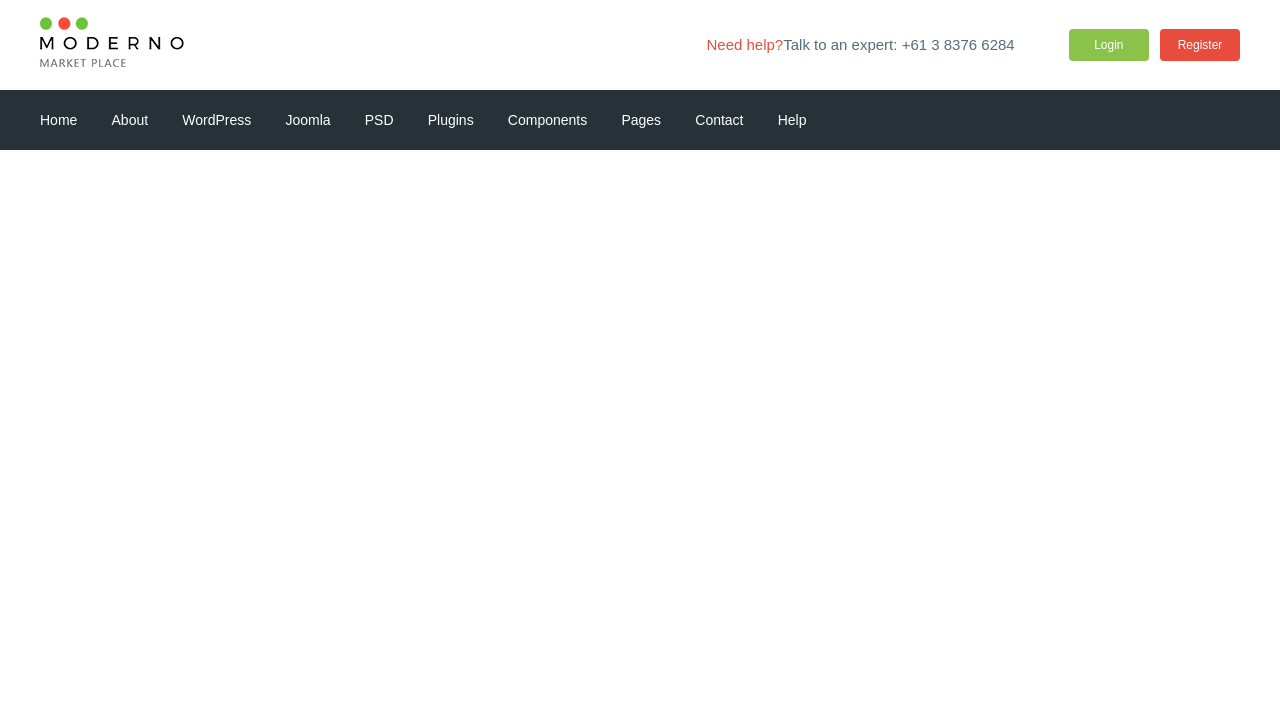
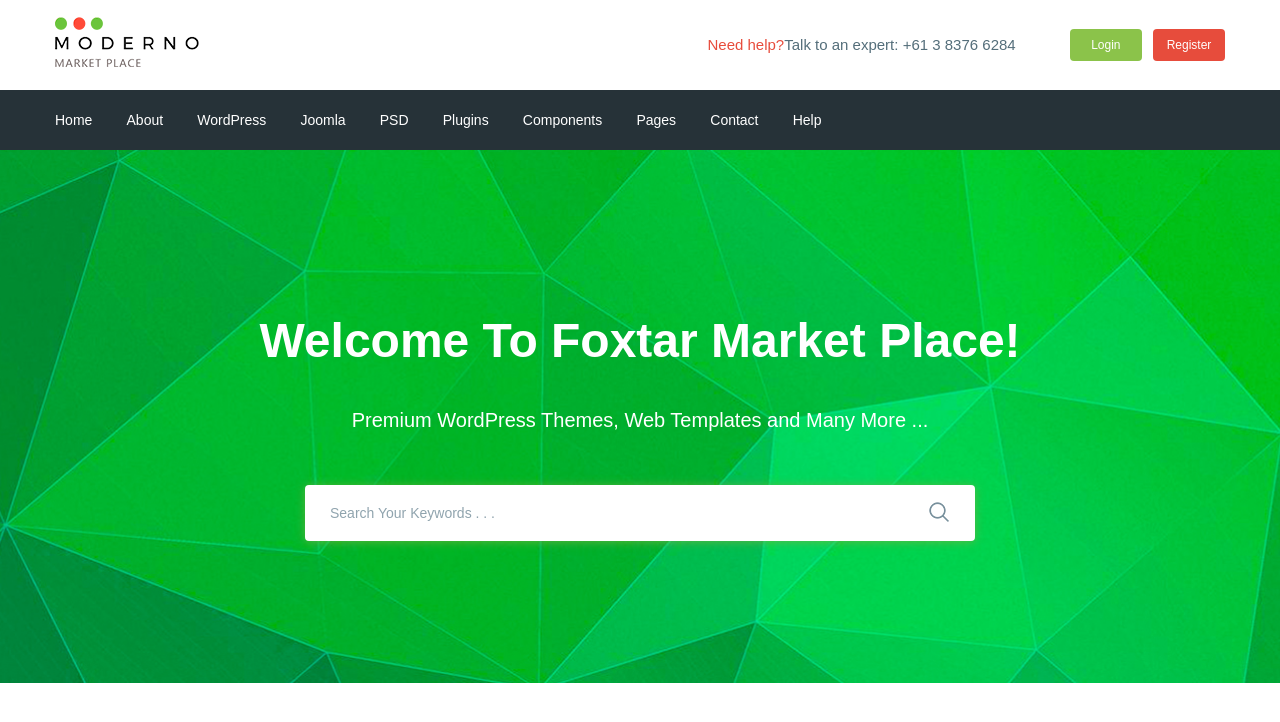
Before and after one commit to HermanZak/project8-Moderno, a website: page app/index.html in a window 1280 px wide. Drawn offline with nearby package versions, Linux system fonts and the light colour scheme; files that its build step writes are made by us from their sources.

Commit message:
added serch srction

```diff
--- a/app/index.html
+++ b/app/index.html
@@ -11,6 +11,8 @@
 </head>
 
 <body>
+
+    <!-- __________________________________HEADER__________________________________________________________ -->
 
     <header class="header">
         <div class="header__top">
@@ -55,11 +57,26 @@
                 </nav>
             </div>
         </div>
+    </header>
 
+    <!-- __________________________________SERCH__________________________________________________________ -->
 
-
-
-    </header>
+    <section class="serch" style="background-image: url(images/serch/bg.jpg);">
+        <div class="container">
+            <div class="serch__inner">
+                <div class="serch__inner-title">Welcome To Foxtar Market Place!</div>
+                <div class="serch__inner-text">Premium WordPress Themes, Web Templates and Many More ...</div>
+                <div class="serch__inner-form">
+                    <form>
+                        <input type="text" placeholder="Search Your Keywords . . ." required>
+                        <button type="submit">
+                            <img src="images/serch/icon.png" alt="">
+                        </button>
+                    </form>
+                </div>
+            </div>
+        </div>
+    </section>
 
 
     <script src="https://ajax.googleapis.com/ajax/libs/jquery/3.4.1/jquery.min.js"></script>
--- a/app/scss/_global.scss
+++ b/app/scss/_global.scss
@@ -5,7 +5,7 @@ html {
 *,
 *::before,
 *::after {
-    box-sizing: inherits;
+    box-sizing: inherit;
 }
 
 a {
--- a/app/scss/style.scss
+++ b/app/scss/style.scss
@@ -2,9 +2,9 @@
 @import 'global';
 @import 'fonts';
 
-// .header {}
+// _________________________________________________________________________________________________
 
-// .header__top {}
+// __________________________________HEADER__________________________________________________________
 
 .header__top__inner {
     display: flex;
@@ -14,9 +14,6 @@
 
 }
 
-
-// .header__logo {}
-
 .header__text {
     margin-left: auto;
     margin-right: 50px;
@@ -25,12 +22,6 @@
         color: $orange;
     }
 }
-
-// .header__phone {}
-
-.header__box {}
-
-// .header__basket {}
 
 .header__btn {
     padding: 4px;
@@ -50,12 +41,8 @@
     margin-left: 7px;
 }
 
-
-
 .header__menu {
     background-color: $dark-blue;
-
-
 }
 
 .menu {
@@ -63,8 +50,6 @@
     height: 60px;
     align-items: center;
 }
-
-
 
 .menu__list {
     li {
@@ -78,3 +63,65 @@
         font-size: 14px;
     }
 }
+
+// __________________________________SERCH__________________________________________________________
+
+.serch {
+    background-repeat: no-repeat;
+    background-size: cover;
+    background-position: center;
+    min-height: 533px;
+}
+
+.serch__inner {
+    padding: 155px 0 100px;
+    color: #fff;
+    text-align: center;
+
+    &-title {
+        margin-bottom: 28px;
+        font-size: 48px;
+        font-weight: 700;
+        line-height: 72px;
+    }
+
+    &-text {
+        margin-bottom: 50px;
+        font-size: 20px;
+        font-weight: 500;
+        line-height: 30px;
+    }
+
+    &-form {
+        position: relative;
+        max-width: 670px;
+        margin: 0 auto;
+        box-sizing: border-box;
+
+        input {
+            display: block;
+            width: 100%;
+            border-radius: 4px;
+            box-shadow: 0px 1px 10px 0px rgba(124, 178, 64, 0.75);
+            height: 56px;
+            border: none;
+            font-size: 14px;
+            font-weight: 500;
+            padding-left: 25px;
+            padding-right: 60px;
+
+            &::placeholder {
+                color: #90a4ae;
+                font-weight: 500;
+            }
+        }
+
+        button {
+            position: absolute;
+            border: none;
+            background-color: transparent;
+            right: 20px;
+            top: 16px;
+        }
+    }
+}
```
Also changed, not shown: app/images/serch/bg.jpg (added), app/images/serch/icon.png (added), app/js/main.min.js (renamed from app/js/main.js).
